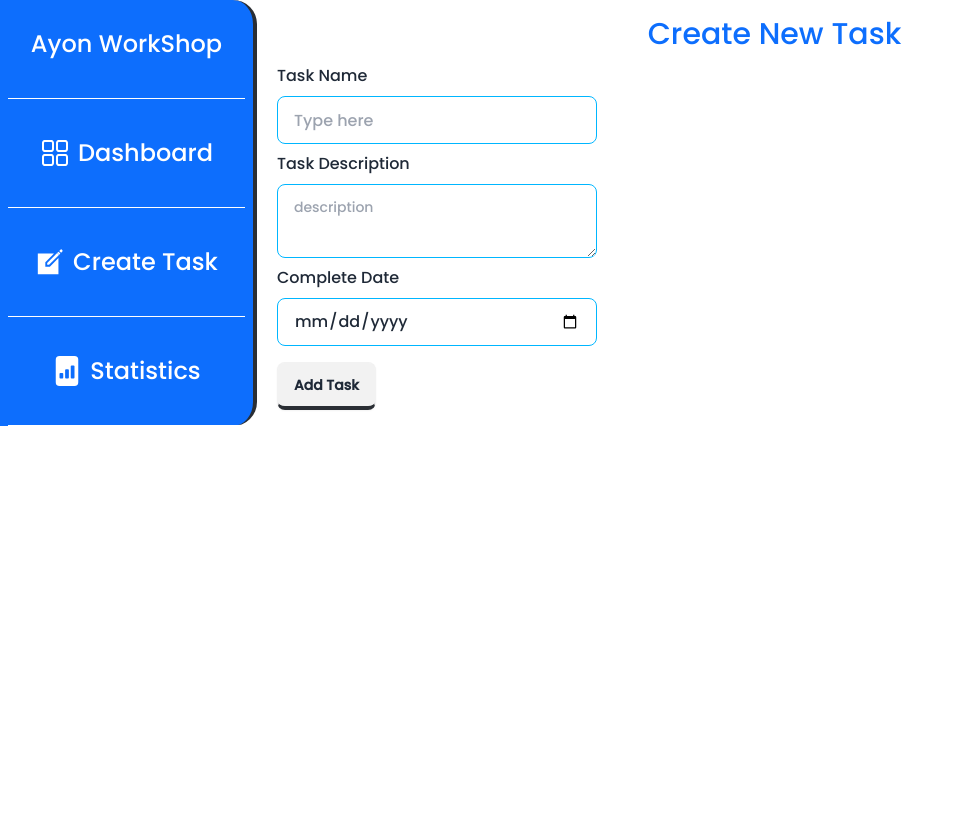
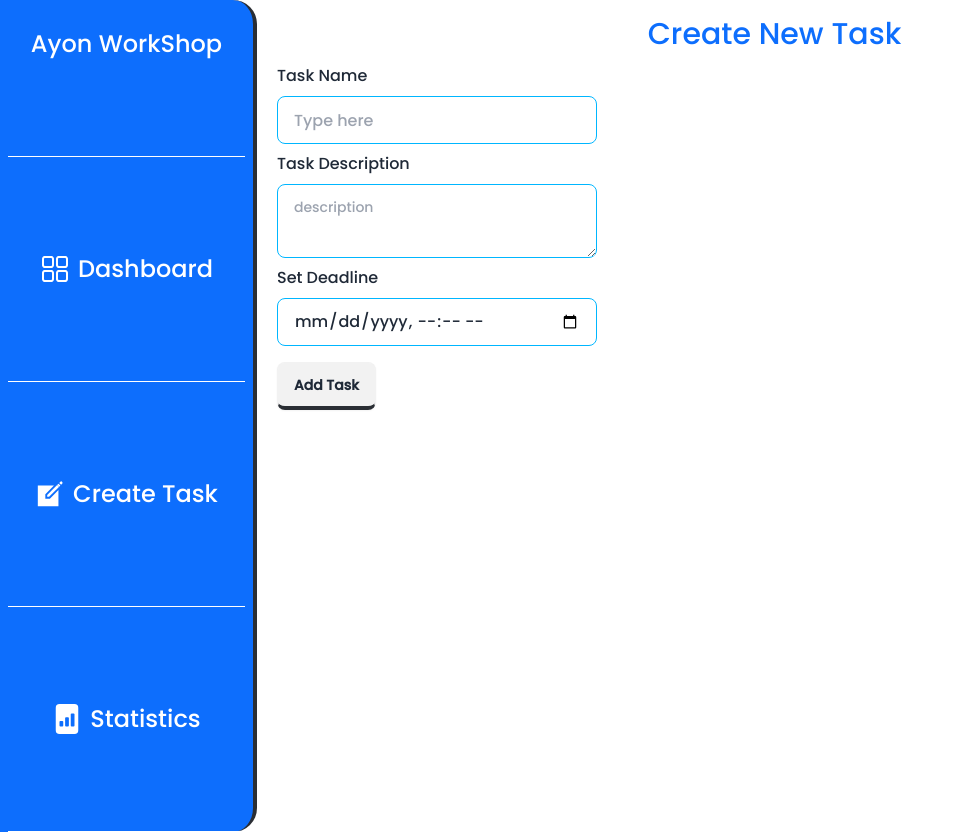
Before and after one commit to ayon121/Time_Tracker_Website_React, a React (Vite) app: page /dashboard/create in a window 1280 px wide. Shown: the whole page, without its empty margins (0-964 px from the left). Before the commit the page ends 800 px from the top, so only its background shows below. Built offline with nearby package versions, Linux system fonts and the light colour scheme; no server answers.

Commit message:
time countdown added

```diff
--- a/src/Components/Pages/Dashboard/CreateTask/CreateTask.jsx
+++ b/src/Components/Pages/Dashboard/CreateTask/CreateTask.jsx
@@ -1,18 +1,42 @@
+import { useEffect, useState } from "react";
 
 
 const CreateTask = () => {
+    // getting current date
+    const [currentDate, setCurrentDate] = useState(new Date());
+
+    useEffect(() => {
+        const intervalId = setInterval(() => {
+            setCurrentDate(new Date());
+        }, 1000);
+
+        return () => clearInterval(intervalId);
+    }, []);
+
+    // create form
+    const handleCreate = e => {
+        e.preventDefault()
+        const form = new FormData(e.currentTarget);
+        const name = form.get('name')
+        const description = form.get('description')
+        const deadline = form.get('deadline')
+        const state = 'running'
+
+        console.log(name , description , deadline , state);
+    }
+    const formattedDate = currentDate.toISOString().slice(0, 16);
     return (
-        <div className="w-full mb-4">
+        <div className="w-full mb-4 min-h-screen">
             <h1 className="text-xl md:text-2xl lg:text-3xl text-main text-center mt-4">Create New Task</h1>
             <div className="flex justify-start mt-3">
-                <form className="flex flex-col gap-2 px-2  items-start ">
-                <label>Task Name</label>
-                <input type="text" name="name" placeholder="Type here" className="input input-bordered input-info w-full max-w-xs" />
-                <label>Task Description</label>
-                <textarea className="textarea textarea-info w-full max-w-xs"  placeholder="description"></textarea>
-                <label>Complete Date</label>
-                <input type="date" placeholder="Type here" className="input input-bordered input-info w-full max-w-xs" />
-                <input  className="btn btn-sm md:btn-md py-2  border-b-4 border-b-sub_color_1 hover:bg-sub_color_1 hover:border-sub_color_1 hover:text-white_color hover:px-3 mt-2" type="submit" value="Add Task" />
+                <form className="flex flex-col gap-2 px-2  items-start " onSubmit={handleCreate}>
+                    <label>Task Name</label>
+                    <input type="text" name="name" placeholder="Type here" className="input input-bordered input-info w-full max-w-xs" />
+                    <label>Task Description</label>
+                    <textarea className="textarea textarea-info w-full max-w-xs" name="description" placeholder="description"></textarea>
+                    <label>Set Deadline</label>
+                    <input type="datetime-local" min={formattedDate} name="deadline" className="input input-bordered input-info w-full max-w-xs" />
+                    <input className="btn btn-sm md:btn-md py-2  border-b-4 border-b-sub_color_1 hover:bg-sub_color_1 hover:border-sub_color_1 hover:text-white_color hover:px-3 mt-2" type="submit" value="Add Task" />
                 </form>
             </div>
         </div>
```
